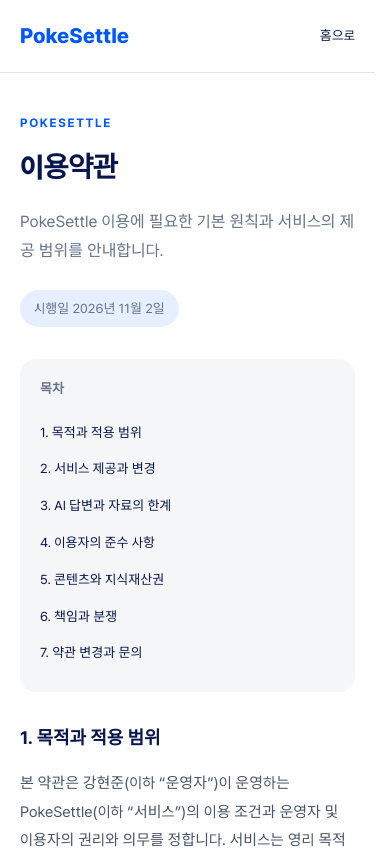
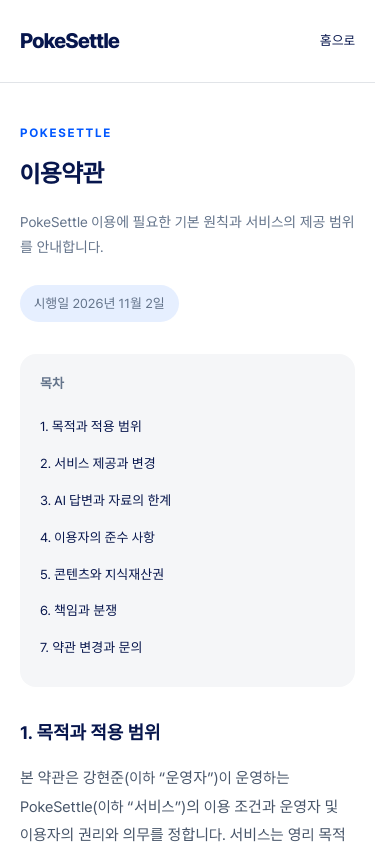
Before and after one commit to unfl1/pokesettle, a Next.js app in the folder frontend/: page /terms in a window 390 px wide. Shown: the top 849 px of the page. Built offline with nearby package versions, Linux system fonts and the light colour scheme; no server answers.

Commit message:
Legal 브랜드와 제목 서체를 기본 화면 스타일로 통일

```diff
--- a/frontend/src/app/(legal)/layout.tsx
+++ b/frontend/src/app/(legal)/layout.tsx
@@ -14,7 +14,10 @@ export default function LegalLayout({ children }: { children: ReactNode }) {
     <body>
       <div className="legal-shell">
         <a className="skip-link" href="#main-content">본문으로 건너뛰기</a>
-        <header className="legal-header"><a href="/ko" aria-label="PokeSettle 홈">PokeSettle<span>서비스 안내</span></a><a href="/ko">홈으로</a></header>
+        <header className="legal-header">
+          <div className="legal-header-brand"><a href="/ko" className="brand" aria-label="PokeSettle 홈">PokeSettle</a><span className="legal-header-note">서비스 안내</span></div>
+          <a href="/ko">홈으로</a>
+        </header>
         <main id="main-content" tabIndex={-1}>{children}</main>
         <footer className="legal-footer">
           <LegalLinks />
--- a/frontend/src/globals.css
+++ b/frontend/src/globals.css
@@ -5,13 +5,14 @@
 .legal-shell { min-height: 100dvh; display: flex; flex-direction: column; }
 .legal-shell > main { flex: 1; }
 .legal-header { display: flex; align-items: center; justify-content: space-between; gap: 16px; width: min(1120px, 100%); margin: 0 auto; padding: 24px; border-bottom: 1px solid #e1e4e8; }
-.legal-header > a:first-child { font-size: 21px; font-weight: 800; color: #0057ff; }
-.legal-header span { margin-left: 14px; font-size: 12px; font-weight: 500; color: #64748b; }
+.legal-header-brand { display: flex; align-items: center; gap: 14px; }
+.legal-header-note { font-size: 12px; font-weight: 500; color: var(--color-muted); }
 .legal-header > a:last-child { font-size: 13px; }
 .legal-document { max-width: 1080px; margin: 0 auto; padding: 64px 24px 80px; }
 .legal-eyebrow { font-size: 12px; font-weight: 700; letter-spacing: .14em; color: #0057ff; }
-.legal-intro h1 { margin: 12px 0 20px; font-size: clamp(28px, 5vw, 40px); font-weight: 800; letter-spacing: -.04em; }
+.legal-intro h1 { margin: 12px 0 20px; font-size: 30px; font-weight: 750; letter-spacing: -1.1px; line-height: 1.4; }
 .legal-intro > p { line-height: 1.8; }
+.legal-intro > p:not(.legal-eyebrow):not(.legal-date) { font-size: 14px; }
 .legal-intro > p:not(.legal-eyebrow) { color: #64748b; }
 .legal-intro .legal-date { display: inline-block; margin-top: 24px; padding: 7px 14px; border-radius: 24px; background: #e6efff; color: #0041cc; font-size: 13px; }
 .legal-grid { display: grid; grid-template-columns: 210px minmax(0, 1fr); gap: 56px; margin-top: 52px; }
@@ -33,7 +34,7 @@
 .legal-footer { padding: 24px; border-top: 1px solid #e1e4e8; text-align: center; font-size: 12px; color: #64748b; line-height: 1.8; }
 @media (max-width: 760px) {
   .legal-header { padding: 20px; }
-  .legal-header span { display: none; }
+  .legal-header-note { display: none; }
   .legal-document { padding: 40px 20px 56px; }
   .legal-grid { grid-template-columns: minmax(0, 1fr); gap: 32px; margin-top: 32px; }
   .legal-grid aside nav { position: static; padding: 20px; background: #f5f6f8; border-radius: 16px; }
@@ -171,12 +172,12 @@
   .workspace-main { padding: 0 20px 32px; }
   .pokedex-layout { grid-template-columns: 1fr; }
   .pokedex-layout > section { position: static; }
-  .page-intro h1, .page-intro h2 { font-size: 26px; }
+  .page-intro h1, .page-intro h2, .legal-intro h1 { font-size: 26px; }
 }
 @media (max-width: 540px) {
   .workspace-main { padding: 0 14px 28px; }
   .page-intro { margin-top: 16px; padding: 20px 16px; }
-  .page-intro h1, .page-intro h2 { font-size: 24px; letter-spacing: -.9px; }
+  .page-intro h1, .page-intro h2, .legal-intro h1 { font-size: 24px; letter-spacing: -.9px; }
   .page-intro p { font-size: 14px; }
   .notice { padding: 12px; font-size: 14px; gap: 9px; }
 }
```
